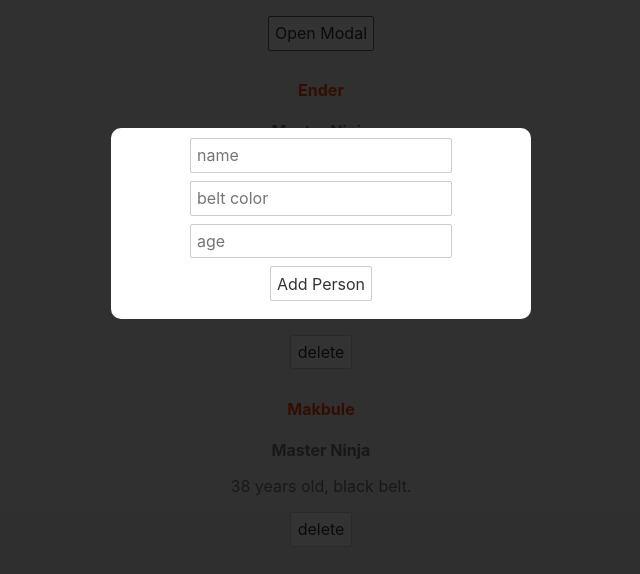
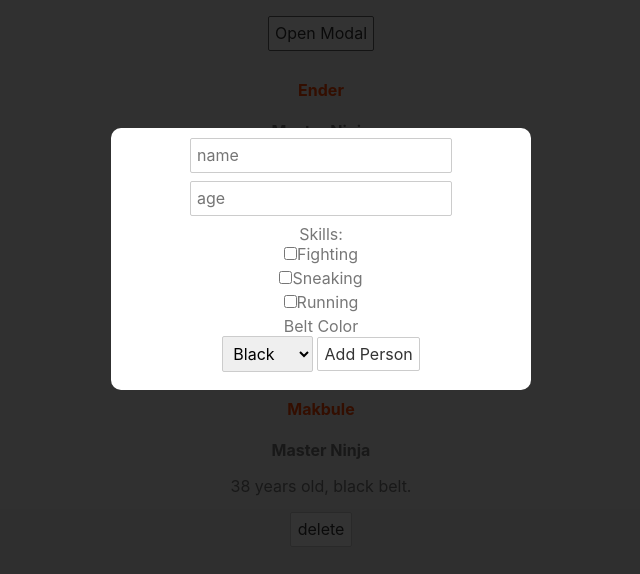
Before and after one commit to SarEnderTarkanson/myproject, a Svelte app: page / in a window 1280 px wide. Both pictures are taken after a click on the button "Open Modal". Shown: the top 574 px of the page, without its empty margins (319-959 px from the left). Built offline with nearby package versions, Linux system fonts and the light colour scheme.

Commit message:
added checkbox and select to the form component

```diff
--- a/src/AddPersonForm.svelte
+++ b/src/AddPersonForm.svelte
@@ -2,16 +2,37 @@
     let name;
     let beltColor;
     let age;
+    // let fighting = false;
+    // let sneaking = false;
+    // let running = false;
+    let skills = [];
     const handleSubmit = () => {
-        console.log("name: ", name, "beltColor: ", beltColor, "age: ", age);
+        console.log(
+            "name: ",
+            name,
+            "beltColor: ",
+            beltColor,
+            "age: ",
+            age,
+            skills,
+        );
     };
 </script>
 
 <form on:submit|preventDefault={handleSubmit}>
     <input type="text" placeholder="name" bind:value={name} />
-    <input type="text" placeholder="belt color" bind:value={beltColor} />
     <input type="number" placeholder="age" bind:value={age} />
-    <br />
+    <label>Skills:</label>
+    <input type="checkbox" bind:group={skills} value="figthing" />Fighting<br />
+    <input type="checkbox" bind:group={skills} value="sneaking" />Sneaking<br />
+    <input type="checkbox" bind:group={skills} value="running" />Running<br />
+    <label>Belt Color</label>
+    <select bind:value={beltColor}>
+        <option value="Black">Black</option>
+        <option value="Orange">Orange</option>
+        <option value="Brown">Brown</option>
+        <option value="White">White</option>
+    </select>
     <button>Add Person</button>
 </form>
 
```
